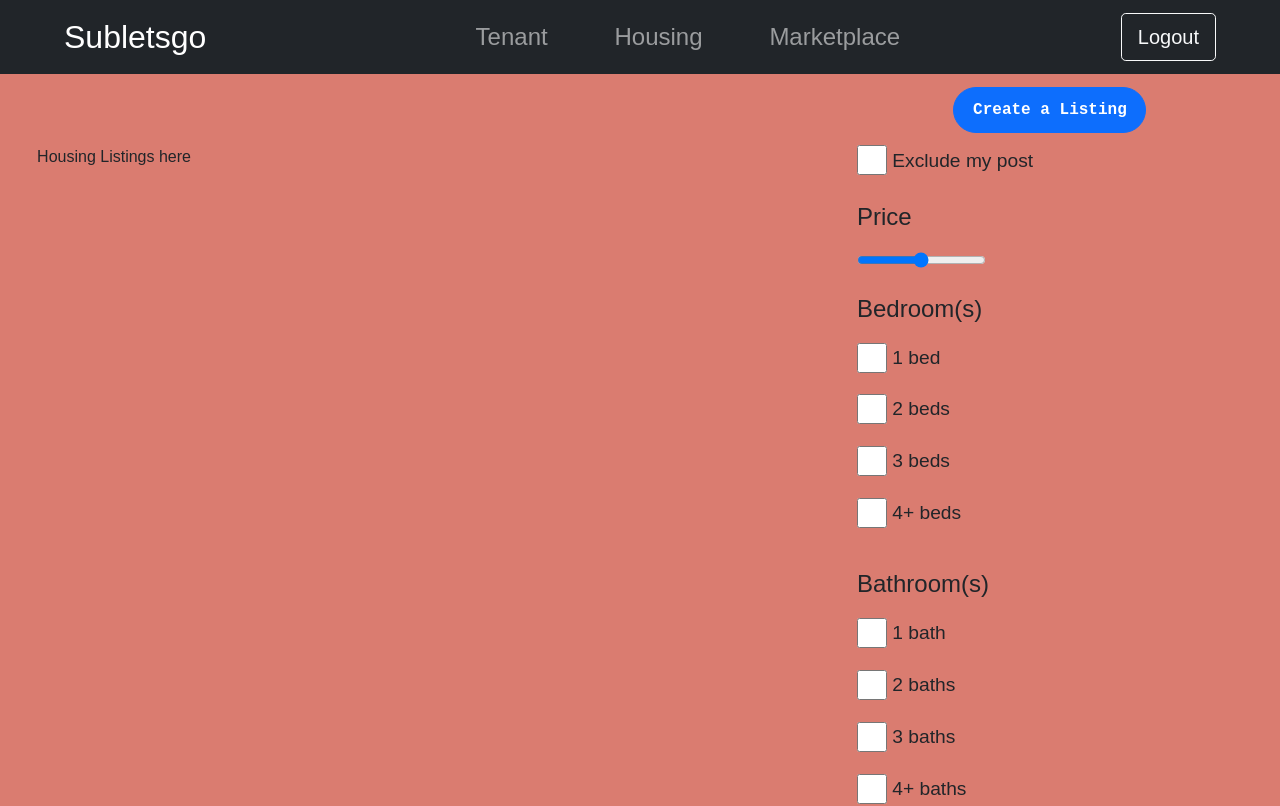
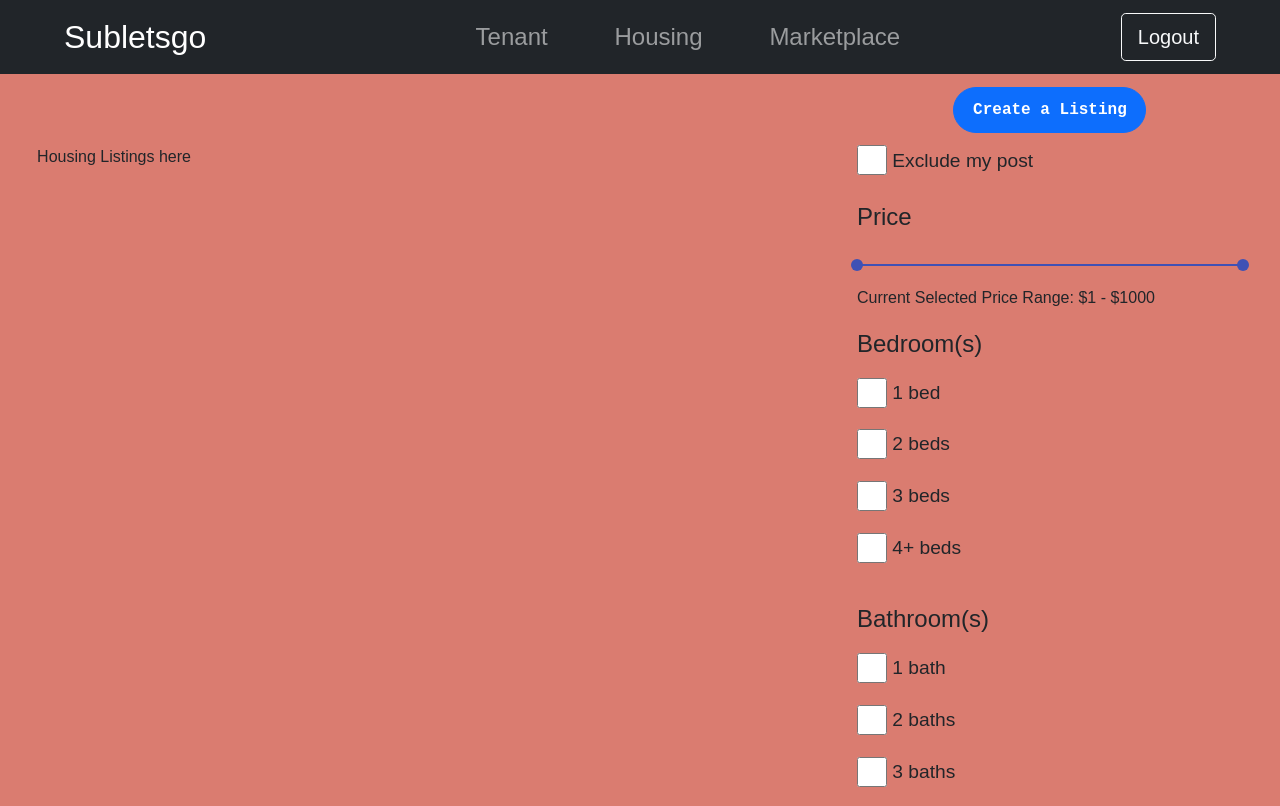
Before and after one commit to anhvqle/CSE437-Subletsgo, a React (Create React App) app: page /housing in a window 1280 px wide. Shown: the top 806 px of the page. Built offline with nearby package versions, Linux system fonts and the light colour scheme; sample sign-in values are in the browser's storage.

Commit message:
Price Filter Added to Housing Page

```diff
--- a/package.json
+++ b/package.json
@@ -3,6 +3,7 @@
   "version": "0.1.0",
   "private": true,
   "dependencies": {
+    "@material-ui/core": "^4.12.3",
     "@testing-library/jest-dom": "^5.16.2",
     "@testing-library/react": "^12.1.3",
     "@testing-library/user-event": "^13.5.0",
--- a/src/components/housing/HousingFilter.jsx
+++ b/src/components/housing/HousingFilter.jsx
@@ -1,4 +1,14 @@
+import { useState } from "react";
+import Slider from '@material-ui/core/Slider';
+
 const HousingFilter = () => {
+
+    const [priceRange, setPriceRange] =  useState([1,1000]);
+
+    const priceRangeSelector = (e, newPrice) => {
+        setPriceRange(newPrice);
+    };
+
     return (
         <div>
             <div>
@@ -6,7 +16,17 @@ const HousingFilter = () => {
                     <input className="checkbox" type="checkbox" /> Exclude my post
                 </label>
                 <p className="filter-header">Price</p>
-                <input type="range" min="1" max="100" value="50" className="slider" id="myRange"></input>
+                <Slider
+                    value={priceRange}
+                    onChange={priceRangeSelector}
+                    valueLabelDisplay="auto"
+                    defaultValue={[1, 1000]}
+                    min={1}
+                    max={1000}
+                />
+                <div>
+                    Current Selected Price Range: ${priceRange[0]} - ${priceRange[1]}
+                </div>
                 <p />
 
                 <p className="filter-header">Bedroom(s)</p>
```
Also changed, not shown: 1 other file (tests, documents, lock files or other folders).
